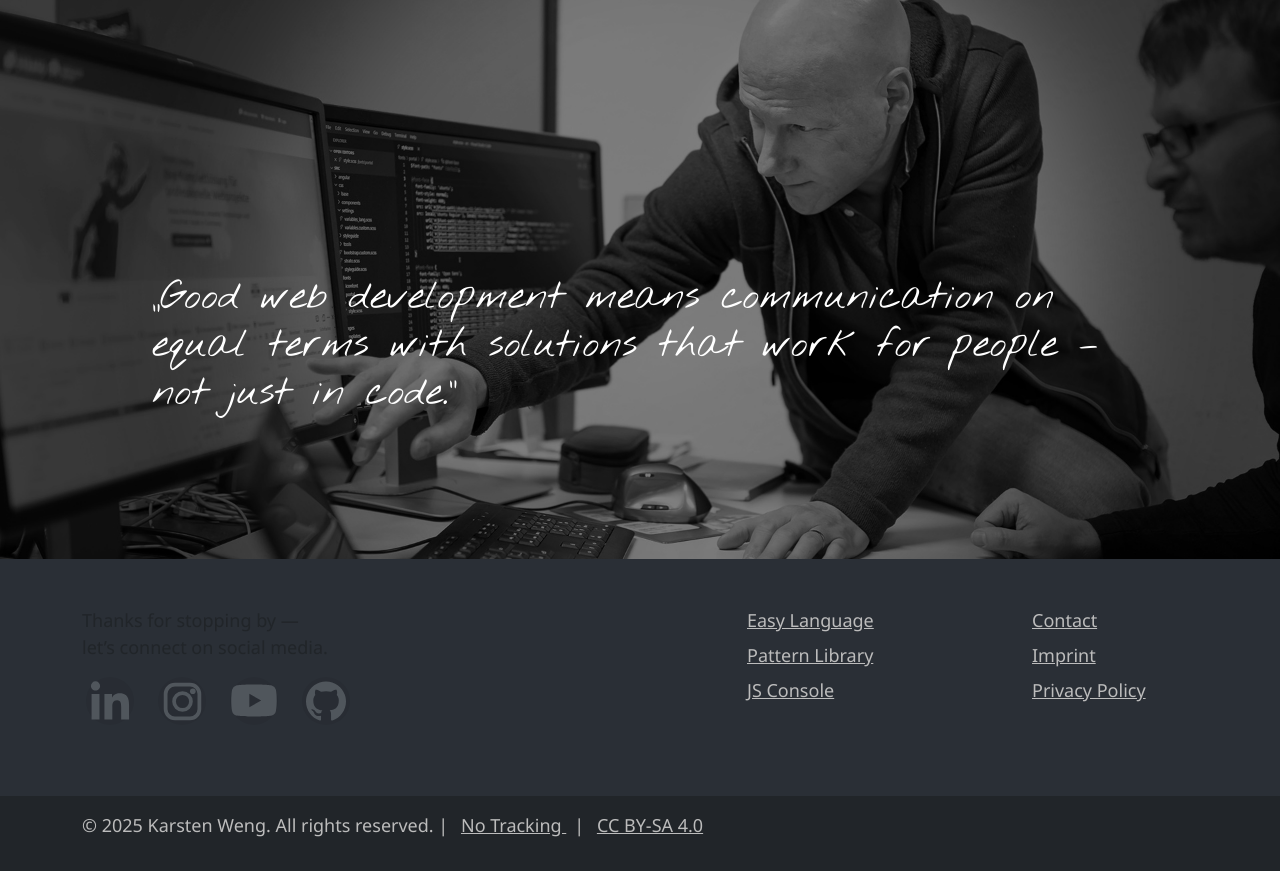
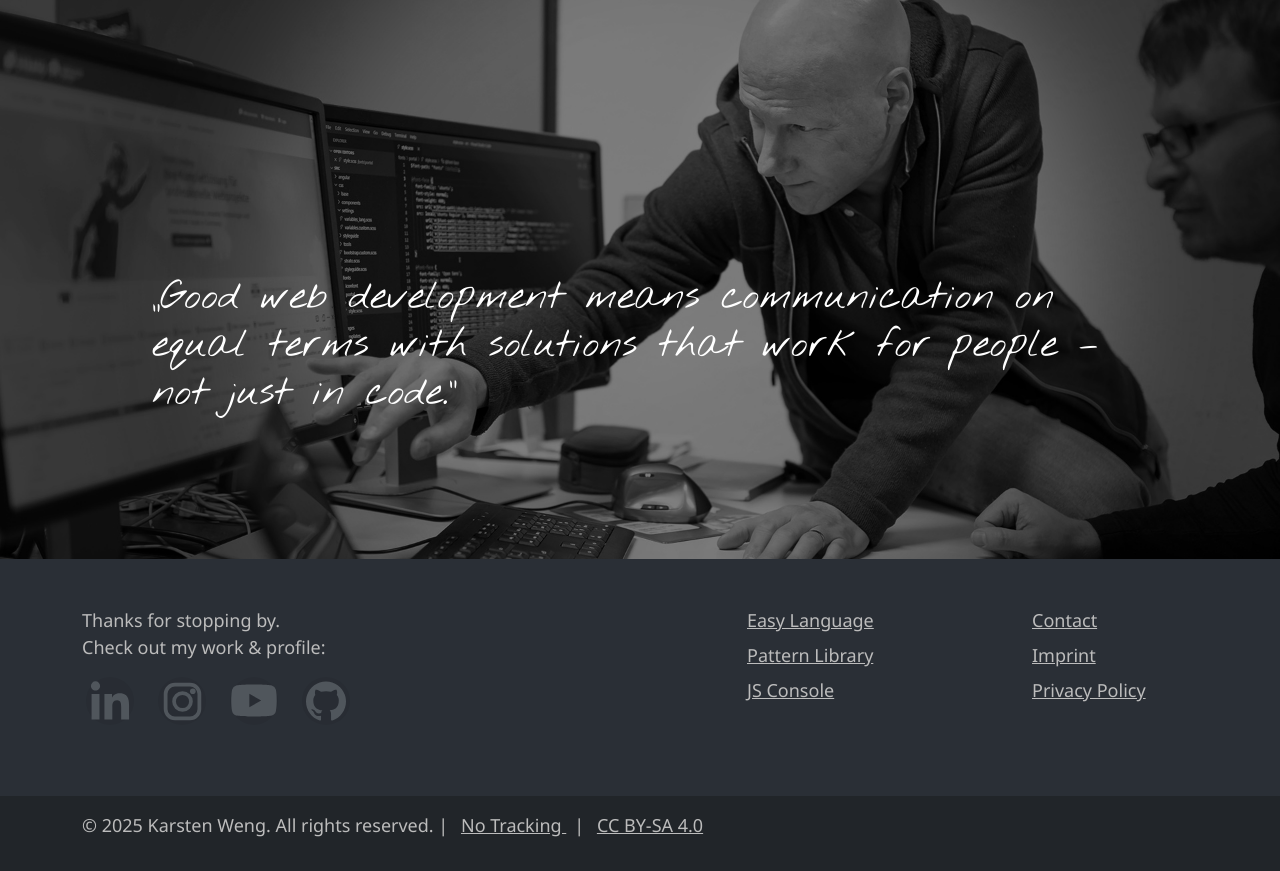
Before and after one commit to uxbyweng/weng.eu, a PHP site: page /index.php in a window 1280 px wide. Shown: the part 1593-2464 px from the top of the page. Run offline with PHP 8.4, Linux system fonts and the light colour scheme; style sheets or scripts are compiled from the project's sources; some web fonts are replaced.

Commit message:
update footer text and link-color

```diff
--- a/assets/scss/_custom.scss
+++ b/assets/scss/_custom.scss
@@ -5,6 +5,7 @@
     font-display: swap;
     src: url("/assets/vendor/googlefonts/noto/NotoSans-Regular.woff2") format("woff2");
 }
+
 @font-face {
     font-family: "Noto";
     font-weight: 400;
@@ -58,7 +59,8 @@
     --font-body: "Noto";
     --font-headline: "Quicksand";
     --font-handwriting: "Nothing You Could Do";
-    --header-bg: #ffffffcc; /* Weiß ~80% */
+    --header-bg: #ffffffcc;
+    /* Weiß ~80% */
     --header-backdrop: saturate(180%) blur(40px);
     --bg-color-blob1: rgb(255, 255, 255);
     --bg-color-blob2: rgb(255, 255, 255);
@@ -103,6 +105,7 @@
     --wng-link-text-color: #07799e;
     --wng-navi-link-color: #222;
     --wng-code-text-color: #d72b00;
+    --wng-footer-color: #bcbcbc;
     /* === Button Styles === */
     --wng-btn-bg: #d72b00;
     --wng-btn-bg-hover: #990000;
@@ -118,7 +121,8 @@
 
 /* VARIABLEN  -- DARK-MODE */
 [data-bs-theme="dark"] {
-    --header-bg: #1a1a1a99; /* Dunkel ~60% */
+    --header-bg: #1a1a1a99;
+    /* Dunkel ~60% */
     --breadcrumb-active-color: #d72b00;
     --bg-color-blob1: rgb(53, 97, 154);
     --bg-color-blob2: rgb(57, 103, 159);
@@ -169,6 +173,7 @@
     --wng-link-text-color: #0997c5;
     --wng-navi-link-color: #eee;
     --wng-code-text-color: #ff3300;
+    --wng-footer-color: #bcbcbc;
     /* === Button Styles === */
     --wng-btn-bg: #d72b00;
     --wng-btn-bg-hover: #990000;
@@ -185,6 +190,7 @@
 /* LAYOUT */
 /* === layout.css === */
 @media (min-width: 1200px) {
+
     .container,
     .container-lg,
     .container-md,
@@ -204,6 +210,7 @@
 .br-desktop {
     display: none;
 }
+
 @media (min-width: 992px) {
     .br-desktop {
         display: inline;
@@ -334,6 +341,7 @@ a.text-link {
 a.nav-link {
     color: var(--wng-navi-link-color);
 }
+
 a.nav-link:hover,
 a.nav-link:focus {
     color: var(--wng-accent);
@@ -344,9 +352,10 @@ a.nav-link:focus {
 footer a {
     color: #bcbcbc;
 }
+
 footer a:hover,
 footer a:focus {
-    color: #fff;
+    color: var(--wng-accent);
 }
 
 /*a:not(.btn):hover,
@@ -355,17 +364,19 @@ button.easyspeach:hover,
 button.easyspeach:focus,
 button#toggleTheme:hover {
     font-family: var(--font-headline);
-    color: var(--bs-accent) !important;
+    color: var(--wng-accent) !important;
     text-decoration: underline;
 }
 
 code {
     color: white !important;
 }
+
 code a {
     color: white !important;
     text-decoration: none !important;
 }
+
 code a.active,
 code span.active {
     color: white !important;
@@ -406,9 +417,11 @@ code span.active {
     line-height: var(--wng-btn-line-height);
     padding: var(--wng-btn-pad-y) var(--wng-btn-pad-x);
     text-align: center;
-    text-decoration: none; /* wichtig für <a> */
+    text-decoration: none;
+    /* wichtig für <a> */
     vertical-align: middle;
-    display: inline-flex; /* zentriert Inhalt sicher */
+    display: inline-flex;
+    /* zentriert Inhalt sicher */
     align-items: center;
     justify-content: center;
     gap: 0.5rem;
@@ -464,6 +477,7 @@ code span.active {
     display: inline-flex;
     width: auto;
 }
+
 @media (max-width: 576px) {
     .wng-btn--mobile-full {
         display: flex;
@@ -472,8 +486,8 @@ code span.active {
 }
 
 /* (Optional) Icon-Größe angleichen, falls SVG/Icons im Button sind */
-.wng-btn > svg,
-.wng-btn > i {
+.wng-btn>svg,
+.wng-btn>i {
     width: 1em;
     /* height: 1em; */
     flex: 0 0 auto;
@@ -485,6 +499,7 @@ code span.active {
         transition: none;
     }
 }
+
 /* --- Fix for <a class="wng-btn"> hover/visited/link states --- */
 
 /* Basis: Farbe + keine Unterstreichung in allen Link-Zuständen */
@@ -505,7 +520,8 @@ a.wng-btn:focus {
 
 /* Basis: Button ist NICHT vollbreit auf Desktop */
 a.wng-btn {
-    display: inline-flex; /* überschreibt z. B. .pg-nav a {display:block} */
+    display: inline-flex;
+    /* überschreibt z. B. .pg-nav a {display:block} */
     width: auto;
     max-width: 100%;
 }
@@ -519,10 +535,14 @@ a.wng-btn {
 /* Nur mobil volle Breite (≤ 576px), Desktop normal */
 .wng-btn--mobile-full,
 .wng-input--mobile-full {
-    display: inline-flex; /* Desktop: normal */
-    width: 200px; /* max 285px breit auf Desktop */
-}
+    display: inline-flex;
+    /* Desktop: normal */
+    width: 200px;
+    /* max 285px breit auf Desktop */
+}
+
 @media (max-width: 576px) {
+
     .wng-btn--mobile-full,
     .wng-input--mobile-full {
         display: flex;
@@ -660,6 +680,7 @@ a.nav-link.active {
     font-weight: 400;
     text-decoration: none;
 }
+
 .breadcrumbs li a:hover {
     color: var(--wng-accent);
     text-decoration: underline;
@@ -695,12 +716,10 @@ footer .logo-img {
     transition: background 200ms ease, color 200ms ease, transform 120ms ease;
 }
 
-.social-btn:hover,
-.social-btn:focus-visible {
+.social-btn:hover {
     background-color: transparent;
-    color: #fff !important;
+    color: var(--wng-accent);
     outline: none;
-    transform: translateY(-1px);
 }
 
 .social-btn svg {
@@ -771,12 +790,15 @@ footer .logo-img {
 /* === Referenz-Viewport (ein Bild, scrollable) === */
 .ref-viewport {
     width: 100%;
-    max-width: 800px; /* Desktop-Frame */
-    height: clamp(360px, 60vh, 700px); /* Default für ≥ Tablet */
+    max-width: 800px;
+    /* Desktop-Frame */
+    height: clamp(360px, 60vh, 700px);
+    /* Default für ≥ Tablet */
     border: 1px solid #ddd;
     border-radius: 12px;
     overflow: auto;
-    -webkit-overflow-scrolling: touch; /* smoother iOS scroll */
+    -webkit-overflow-scrolling: touch;
+    /* smoother iOS scroll */
     background: #fff;
 }
 
@@ -787,7 +809,8 @@ footer .logo-img {
        preferred = 55vh (Gefühlssache; kannst du anpassen)
        max = 4:3 → 0.75 * Breite */
         height: clamp(calc(100vw * 0.5625), 55vh, calc(100vw * 0.75));
-        max-width: 100%; /* volle Breite auf Mobil */
+        max-width: 100%;
+        /* volle Breite auf Mobil */
     }
 }
 
@@ -1017,6 +1040,7 @@ footer .logo-img {
 
 /* dark:xl:block – beide erst im Dark Mode ab 1280px anzeigen */
 @media (min-width: 1280px) {
+
     .dark #blob1,
     .dark #blob2 {
         display: block !important;
@@ -1129,7 +1153,7 @@ article:hover svg {
 }
 
 .footer-color {
-    color: var(--footer-color) !important;
+    color: var(--wng-footer-color) !important;
 }
 
 .body-color {
@@ -1201,15 +1225,19 @@ article:hover svg {
 .fw-300 {
     font-weight: 300 !important;
 }
+
 .fw-400 {
     font-weight: 400 !important;
 }
+
 .fw-500 {
     font-weight: 500 !important;
 }
+
 .fw-600 {
     font-weight: 600 !important;
 }
+
 /* Background Colors */
 .bg-gray2 {
     background-color: #212529 !important;
--- a/includes/footer.php
+++ b/includes/footer.php
@@ -3,16 +3,16 @@
         <div class="container">
             <div class="row">
                 <div class="col-md-6">
-                    <p class="font-gray10 mt-3 mt-md-0">
+                    <p class="footer-color fs-22 fs-18-md mt-3 mt-md-0">
                         <?php if ($sprache === 'en'): ?>
-                            Thanks for stopping by —<br>
-                            let’s connect on social media.
+                            Thanks for stopping by.<br>
+                            Check out my work & profile:
                         <?php else: ?>
-                            Schön, dass du vorbei schaust —<br>
-                            vernetze dich gern auf Social Media.
+                            Schön, dass du da warst.<br>
+                            Mehr von mir gibt's hier:
                         <?php endif; ?>
                     </p>
-                    <ul class="list-unstyled d-flex flex-wrap justify-content-center justify-content-xl-start gap-3 mt-2">
+                    <ul class="list-unstyled d-flex flex-wrap justify-content-center justify-content-md-start gap-3 mt-2">
                         <li class="px-1">
                             <a class="social-btn" href="https://www.linkedin.com/company/certificates-dev/" target="_blank" rel="nofollow noopener" aria-label="LinkedIn">
                                 <svg xmlns="http://www.w3.org/2000/svg" viewBox="0 0 20 21" width="40" height="40" role="img" aria-hidden="true" focusable="false">
@@ -112,8 +112,8 @@
     <section class="py-3">
         <div class="container">
             <div class="d-flex flex-column flex-md-row justify-content-between align-items-center">
-                <div class="text-center font-gray10 mt-3 mt-md-0">
-                    <p class="footer-color">
+                <div class="text-center mt-3 mt-md-0">
+                    <p class="footer-color fs-22 fs-18-md">
                         ©&nbsp;<?php echo date("Y"); ?>&nbsp;Karsten&nbsp;Weng. All&nbsp;rights&nbsp;reserved. |
                         <?php if ($sprache === 'en'): ?>
                             <a href="/datenschutz/#no-tracking-en" class="px-2">
--- a/index.php
+++ b/index.php
@@ -16,6 +16,7 @@ $isEn = is_en();
     <?php include $_SERVER['DOCUMENT_ROOT'] . '/includes/header.php'; ?>
 
     <main class="page-wrapper" id="startMainContent">
+
 
         <!-- ### BREADCRUMB ### -->
         <?php include $_SERVER['DOCUMENT_ROOT'] . '/includes/breadcrumb.php'; ?>
```
